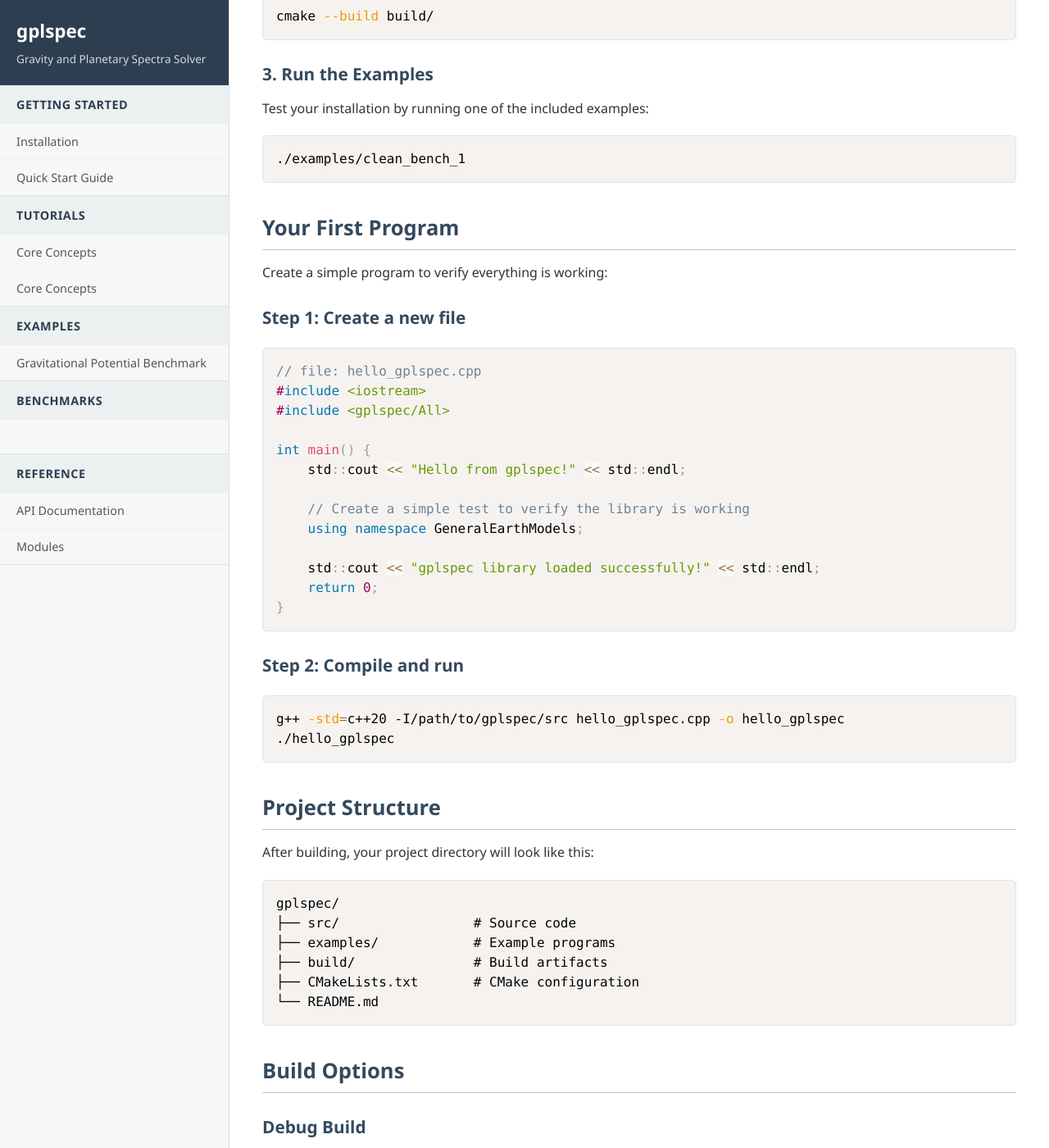
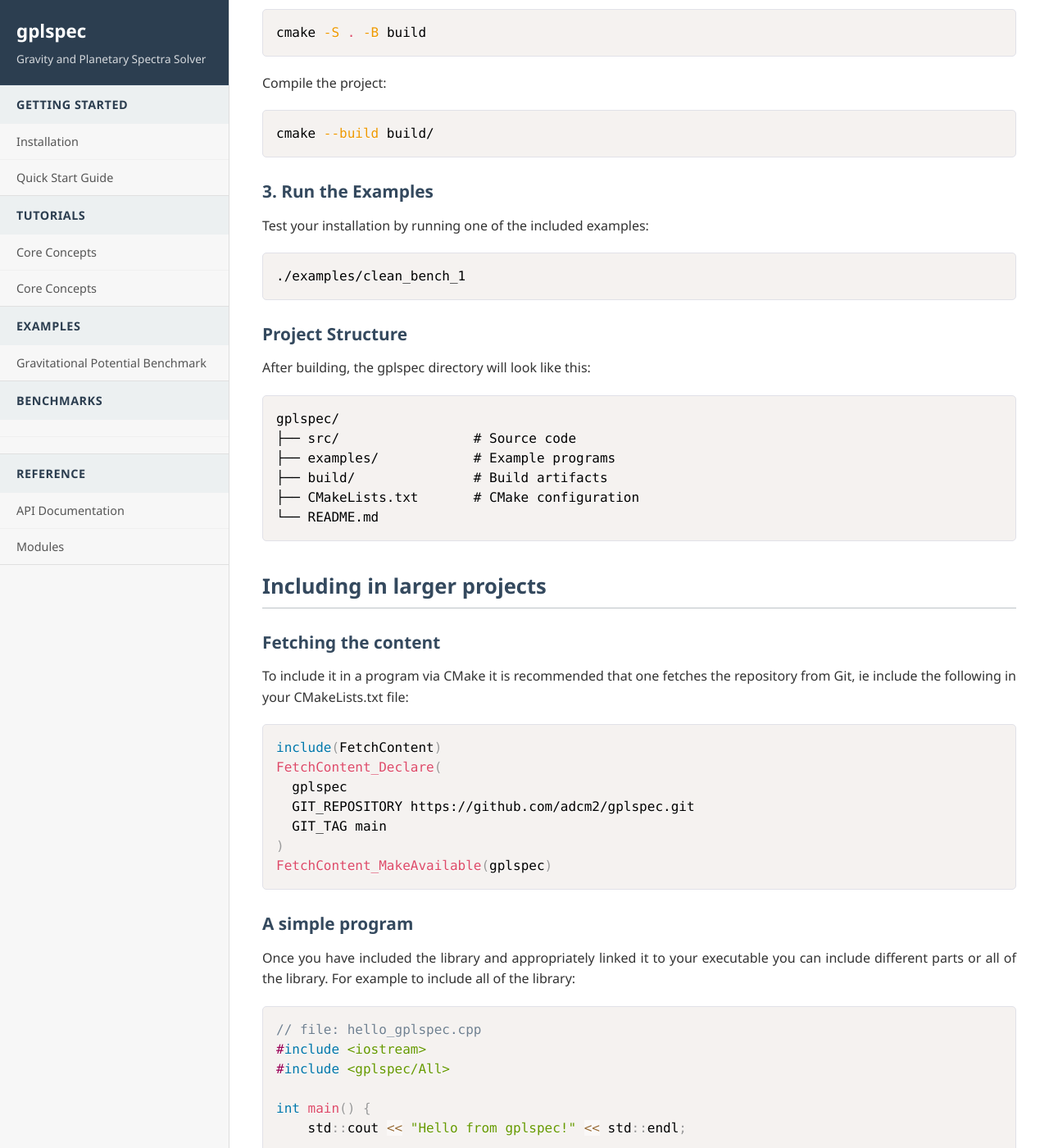
Before and after one commit to adcm2/gplspec, a Jekyll site: the page built from getting-started.md, in a window 1280 px wide and 1400 px high, scrolled down 997 px. Shown: the whole window at 82% size. Built offline with Jekyll 4.4.1, drawn with Linux system fonts in a browser that asks for light colours; nearby versions of some CDN libraries; some of the changed text lies outside the part shown.

````diff
--- a/_layouts/default.html
+++ b/_layouts/default.html
@@ -48,7 +48,7 @@
                 <h3>Benchmarks</h3>
                 <ul>
                     {% for example in site.benchmarks %}
-                    <li><a href="{{ benchmarks.url | relative_url }}">{{ benchmark.title }}</a></li>
+                    <li><a href="{{ benchmarks.url | relative_url }}">{{ benchmarks.title }}</a></li>
                     {% endfor %}
                 </ul>
             </div>
--- a/getting-started.md
+++ b/getting-started.md
@@ -4,12 +4,11 @@ permalink: /getting-started/
 ---
 
 # Getting Started with gplspec
-
-This guide will help you install, build, and run your first gplspec program.
+gplspec is a header only library, consequently it does not require installation. Indeed, one only needs the header files to be able to include it. It is, however, dependent upon other libraries that we have developed, and consequently it is set up so that it can be included via CMake for ease. Although there is no requirement to use CMake the rest of this guide will describe how to include via CMake.
 
 ## Prerequisites
 
-Before building gplspec, ensure you have:
+Before including gplspec via CMake, ensure you have:
 
 - **C++ Compiler**: C++20 support
 - **CMake**: Version 3.15 or later
@@ -20,9 +19,10 @@ Before building gplspec, ensure you have:
 - **Doxygen**: For generating API documentation
 - **Graphviz**: For generating dependency diagrams in documentation
 
-## Installation
+## Testing gplspec
+If you wish to test gplspec before including it in larger projects you can clone the repository and run the examples. Steps to do this using CMake are given below.
 
-### 1. Clone the Repository
+### 1. Cloning and building from GitHub
 
 ```bash
 git clone https://github.com/adcm2/gplspec.git
@@ -51,11 +51,34 @@ Test your installation by running one of the included examples:
 ./examples/clean_bench_1
 ```
 
-## Your First Program
+### Project Structure
 
-Create a simple program to verify everything is working:
+After building, the gplspec directory will look like this:
 
-### Step 1: Create a new file
+```
+gplspec/
+├── src/                 # Source code
+├── examples/            # Example programs
+├── build/               # Build artifacts
+├── CMakeLists.txt       # CMake configuration
+└── README.md
+```
+
+## Including in larger projects
+
+### Fetching the content
+To include it in a program via CMake it is recommended that one fetches the repository from Git, ie include the following in your CMakeLists.txt file:
+```cmake
+include(FetchContent)
+FetchContent_Declare(
+  gplspec
+  GIT_REPOSITORY https://github.com/adcm2/gplspec.git
+  GIT_TAG main
+)
+FetchContent_MakeAvailable(gplspec)
+```
+### A simple program
+Once you have included the library and appropriately linked it to your executable you can include different parts or all of the library. For example to include all of the library:
 
 ```cpp
 // file: hello_gplspec.cpp
@@ -73,25 +96,7 @@ int main() {
 }
 ```
 
-### Step 2: Compile and run
 
-```bash
-g++ -std=c++20 -I/path/to/gplspec/src hello_gplspec.cpp -o hello_gplspec
-./hello_gplspec
-```
-
-## Project Structure
-
-After building, your project directory will look like this:
-
-```
-gplspec/
-├── src/                 # Source code
-├── examples/            # Example programs
-├── build/               # Build artifacts
-├── CMakeLists.txt       # CMake configuration
-└── README.md
-```
 
 ## Build Options
 
@@ -101,7 +106,7 @@ For development and debugging:
 
 ```bash
 cmake -DCMAKE_BUILD_TYPE=Debug ..
-make
+cmake --build build/
 ```
 
 ### Release Build
@@ -110,27 +115,13 @@ For optimized performance:
 
 ```bash
 cmake -DCMAKE_BUILD_TYPE=Release ..
-make
-```
-
-### Building Documentation
-
-If you have Doxygen installed:
-
-```bash
-cmake -DBUILD_DOCS=ON ..
-make docs
+cmake --build build/
 ```
 
 ## Troubleshooting
 
 ### Common Issues
 
-**CMake can't find dependencies:**
-```bash
-# Make sure you have the required packages
-sudo apt-get install build-essential cmake git
-```
 
 **Compilation errors:**
 - Ensure you're using a C++20 compatible compiler
````
Also changed, not shown: benchmarks.md (+2 -2 lines).
